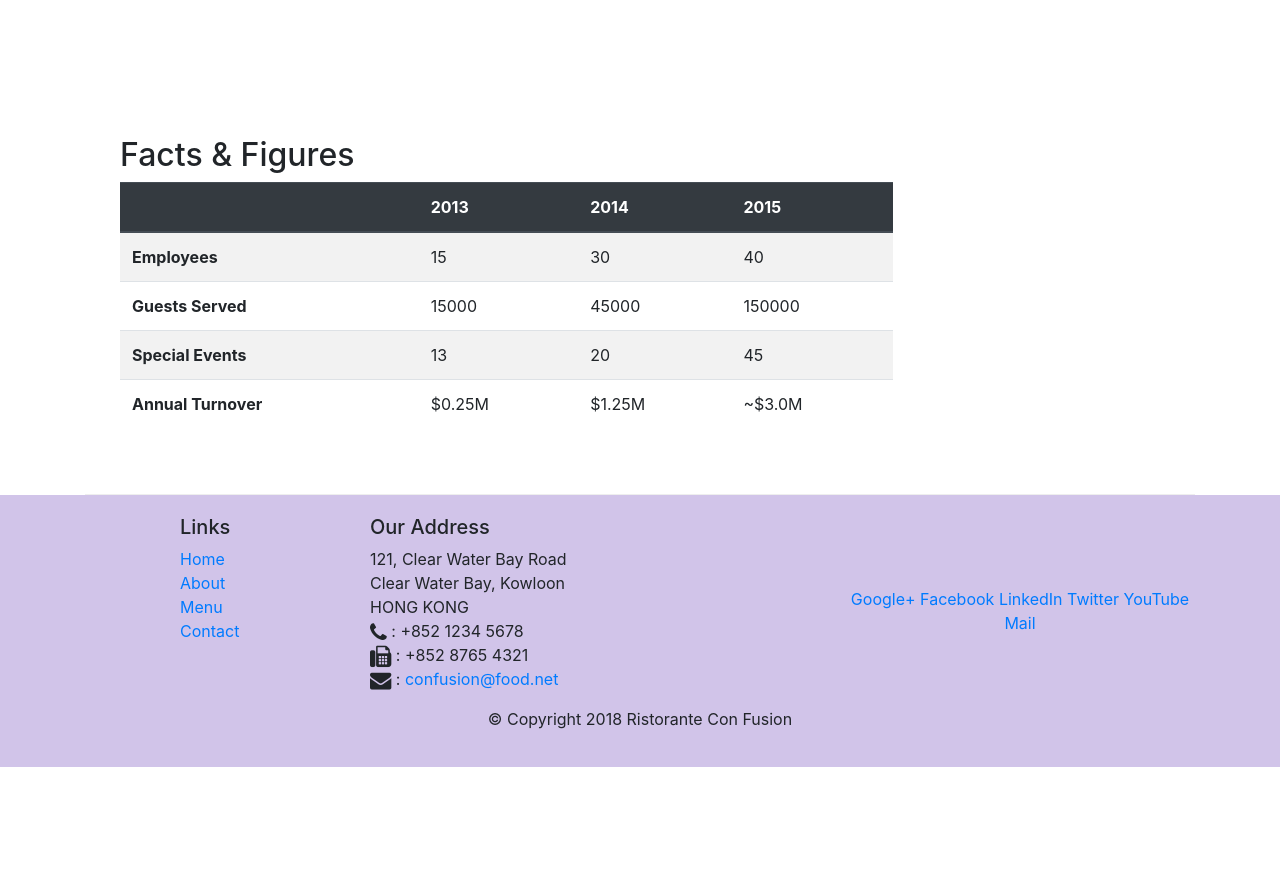
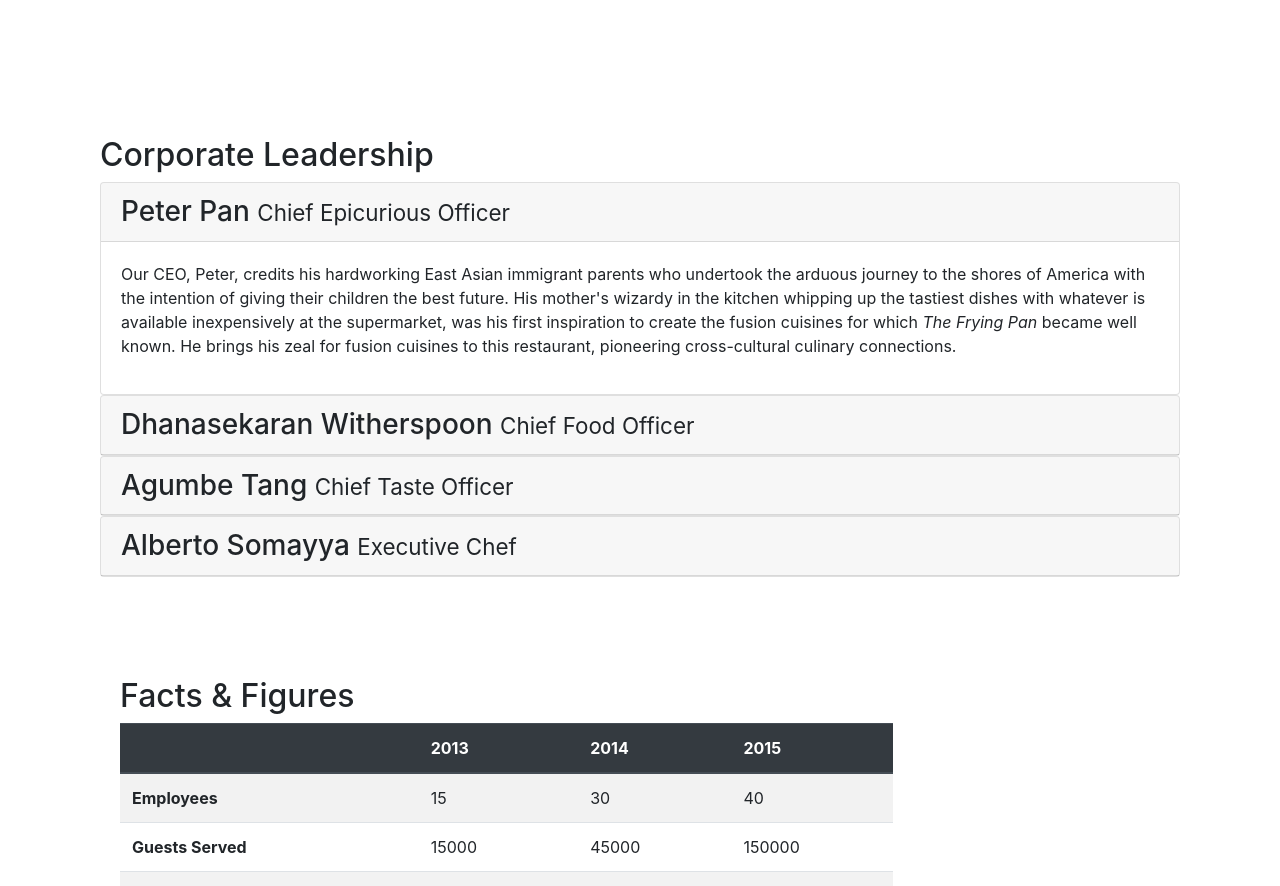
Before and after one commit to naoliden/Bootstrap4, a website: page aboutus.html in a window 1280 px wide. Shown: the part 1236-2122 px from the top of the page. Before the commit the page ends 2003 px from the top, so only its background shows below. Drawn offline with nearby package versions, Linux system fonts and the light colour scheme.

Commit message:
accordion

```diff
--- a/aboutus.html
+++ b/aboutus.html
@@ -155,6 +155,75 @@
                 </div>
             </div>
         </div>
+
+        <!-- ACCORDION -->
+
+        <div class='row row-bottom'>
+            <div class='col-12'>
+                <h2>Corporate Leadership</h2>
+
+                <div id="accordion">
+                    <div class="card">
+                        <div class="card-header" role="tab" id="peterhead">
+                            <h3 class="mb-0">
+                                <a data-toggle="collapse" data-target="#peter-collapse">
+                                    Peter Pan <small>Chief Epicurious Officer</small>
+                                </a>
+                            </h3>
+                        </div>
+                        <div class="collapse show" id="peter-collapse" role="tabpanel" data-parent="#accordion">
+                            <div class="card-body">
+                                <p class='d-none d-sm-block'>Our CEO, Peter, credits his hardworking East Asian immigrant parents who undertook the arduous journey to the shores of America with the intention of giving their children the best future. His mother's wizardy in the kitchen whipping up the tastiest dishes with whatever is available inexpensively at the supermarket, was his first inspiration to create the fusion cuisines for which <em>The Frying Pan</em> became well known. He brings his zeal for fusion cuisines to this restaurant, pioneering cross-cultural culinary connections.</p>
+                            </div>
+                        </div>
+                    </div>
+                    <div class="card">
+                        <div class="card-header" role="tab" id="dannyhead">
+                            <h3 class="mb-0">
+                                <a data-toggle="collapse" data-target="#danny-collapse">
+                                    Dhanasekaran Witherspoon <small>Chief Food Officer</small>
+                                </a>
+                            </h3>
+                        </div>
+                        <div class="collapse" id="danny-collapse" role="tabpanel" data-parent="#accordion">
+                            <div class="card-body">
+                                <p class='d-none d-sm-block'> Our CFO, Danny, as he is affectionately referred to by his colleagues, comes from a long established family tradition in farming and produce. His experiences growing up on a farm in the Australian outback gave him great appreciation for varieties of food sources. As he puts it in his own words, <em>Everything that runs, wins, and everything that stays, pays!</em></p>
+                            </div>
+                        </div>
+                    </div>
+                    <div class="card">
+                        <div class="card-header" role="tab" id="agumbe-head">
+                            <h3 class="mb-0">
+                                <a data-toggle="collapse" data-target="#agumbe-collapse">
+                                    Agumbe Tang <small>Chief Taste Officer</small>
+                                </a>
+                            </h3>
+                        </div>
+                        <div class="collapse" id="agumbe-collapse" role="tabpanel" data-parent="#accordion">
+                            <div class="card-body">
+                                <p class='d-none d-sm-block'>Blessed with the most discerning gustatory sense, Agumbe, our CTO, personally ensures that every dish that we serve meets his exacting tastes. Our chefs dread the tongue lashing that ensues if their dish does not meet his exacting standards. He lives by his motto, <em>You click only if you survive my lick.</em></p>
+                            </div>
+                        </div>
+                    </div>
+                    <div class="card">
+                        <div class="card-header" role="tab" id="alberto-head">
+                            <h3 class="mb-0">
+                                <a data-toggle="collapse" data-target="#alberto-collapse">
+                                    Alberto Somayya <small>Executive Chef</small>
+                                </a>
+                            </h3>
+                        </div>
+                        <div class="collapse" id="alberto-collapse" role="tabpanel" data-parent="#accordion">
+
+                            <div class="card-body">
+                                <p class='d-none d-sm-block'>Award winning three-star Michelin chef with wide International experience having worked closely with whos-who in the culinary world, he specializes in creating mouthwatering Indo-Italian fusion experiences. He says, <em>Put together the cuisines from the two craziest cultures, and you get a winning hit! Amma Mia!</em></p>
+                            </div>
+                        </div>
+                    </div>
+                </div>
+            </div>
+        </div>
+
         <div class="row row-content">
             <div class="col-12 col-sm-9">
                 <h2>Facts &amp; Figures</h2>
```
